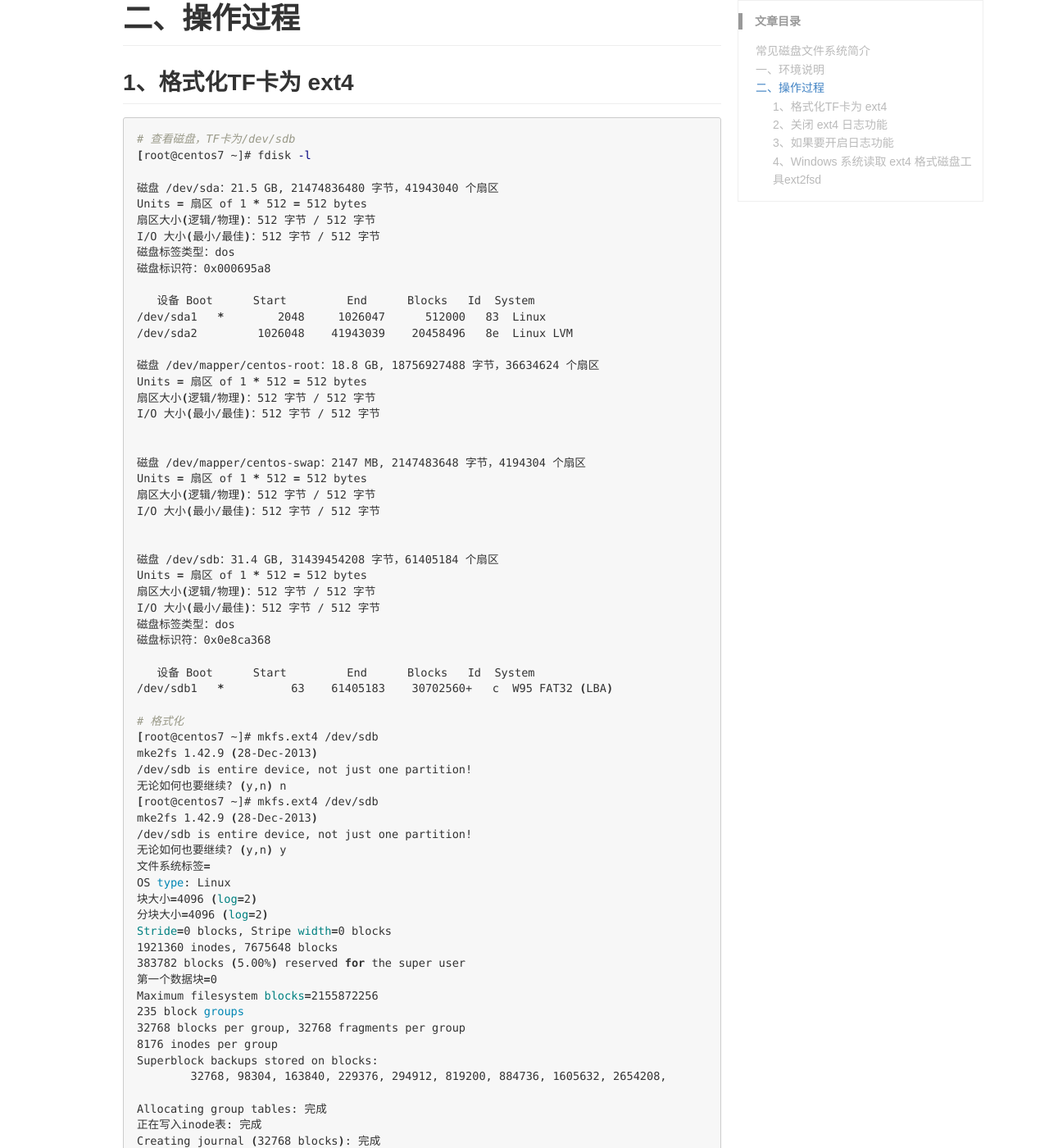
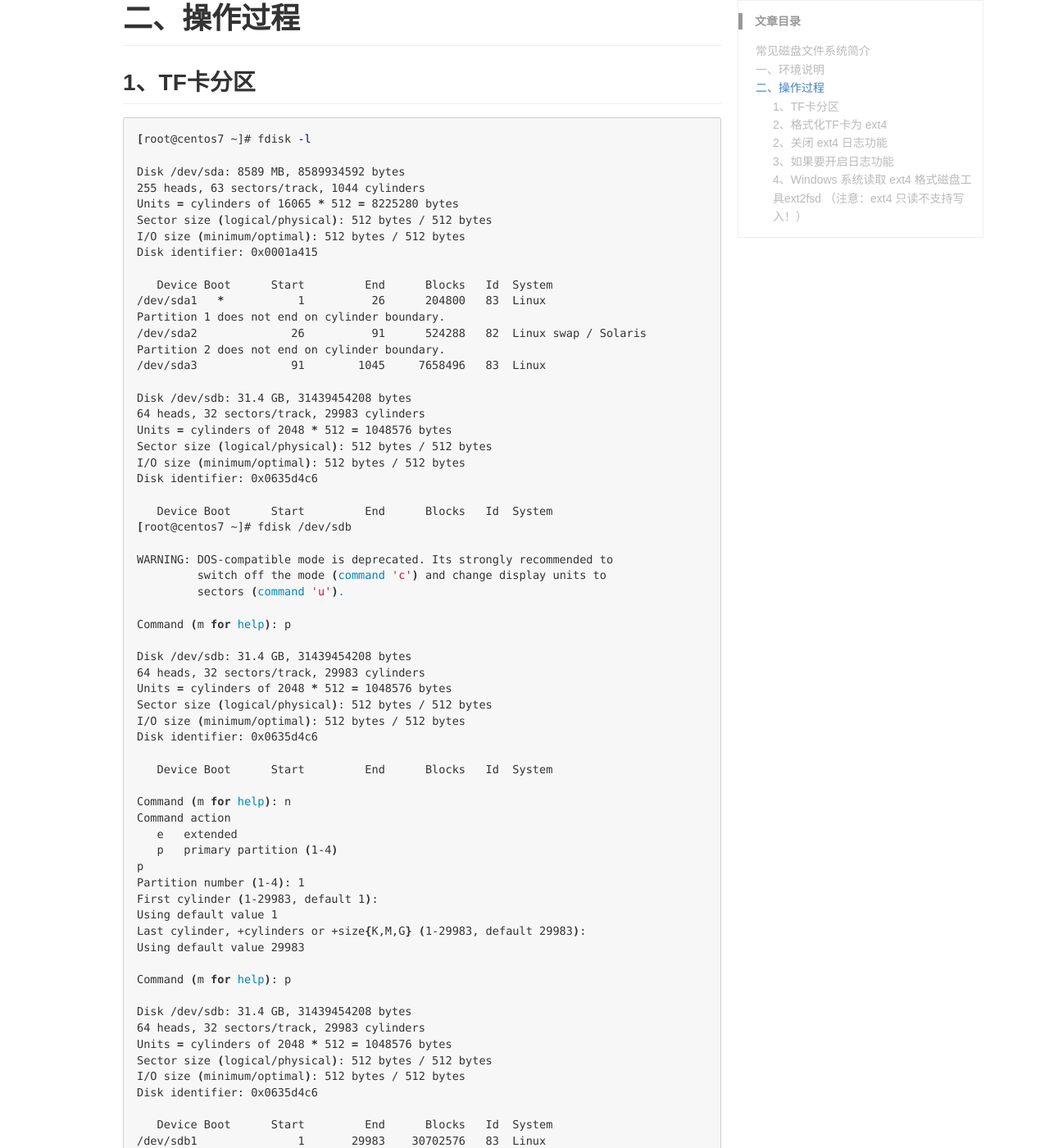
Before and after one commit to outmanzzq/outmanzzq.github.io, a Jekyll site: the page built from _posts/2018-01-05-closed-ext4-log.md, in a window 1280 px wide and 1400 px high, scrolled down 1362 px. Shown: the whole window at 82% size. Built offline with Jekyll 4.4.1, drawn with Linux system fonts in a browser that asks for light colours; comment, search, counter and statistics services are not loaded; some of the changed text lies outside the part shown.

Commit message:
add fdisk process fix TF card write error

````diff
--- a/_posts/2018-01-05-closed-ext4-log.md
+++ b/_posts/2018-01-05-closed-ext4-log.md
@@ -41,90 +41,124 @@ keywords: ext4, format
 
 # 二、操作过程
 
-## 1、格式化TF卡为 ext4
+## 1、TF卡分区
 
 ```shell
-# 查看磁盘，TF卡为/dev/sdb
 [root@centos7 ~]# fdisk -l
 
-磁盘 /dev/sda：21.5 GB, 21474836480 字节，41943040 个扇区
-Units = 扇区 of 1 * 512 = 512 bytes
-扇区大小(逻辑/物理)：512 字节 / 512 字节
-I/O 大小(最小/最佳)：512 字节 / 512 字节
-磁盘标签类型：dos
-磁盘标识符：0x000695a8
+Disk /dev/sda: 8589 MB, 8589934592 bytes
+255 heads, 63 sectors/track, 1044 cylinders
+Units = cylinders of 16065 * 512 = 8225280 bytes
+Sector size (logical/physical): 512 bytes / 512 bytes
+I/O size (minimum/optimal): 512 bytes / 512 bytes
+Disk identifier: 0x0001a415
 
-   设备 Boot      Start         End      Blocks   Id  System
-/dev/sda1   *        2048     1026047      512000   83  Linux
-/dev/sda2         1026048    41943039    20458496   8e  Linux LVM
+   Device Boot      Start         End      Blocks   Id  System
+/dev/sda1   *           1          26      204800   83  Linux
+Partition 1 does not end on cylinder boundary.
+/dev/sda2              26          91      524288   82  Linux swap / Solaris
+Partition 2 does not end on cylinder boundary.
+/dev/sda3              91        1045     7658496   83  Linux
 
-磁盘 /dev/mapper/centos-root：18.8 GB, 18756927488 字节，36634624 个扇区
-Units = 扇区 of 1 * 512 = 512 bytes
-扇区大小(逻辑/物理)：512 字节 / 512 字节
-I/O 大小(最小/最佳)：512 字节 / 512 字节
+Disk /dev/sdb: 31.4 GB, 31439454208 bytes
+64 heads, 32 sectors/track, 29983 cylinders
+Units = cylinders of 2048 * 512 = 1048576 bytes
+Sector size (logical/physical): 512 bytes / 512 bytes
+I/O size (minimum/optimal): 512 bytes / 512 bytes
+Disk identifier: 0x0635d4c6
 
+   Device Boot      Start         End      Blocks   Id  System
+[root@centos7 ~]# fdisk /dev/sdb
 
-磁盘 /dev/mapper/centos-swap：2147 MB, 2147483648 字节，4194304 个扇区
-Units = 扇区 of 1 * 512 = 512 bytes
-扇区大小(逻辑/物理)：512 字节 / 512 字节
-I/O 大小(最小/最佳)：512 字节 / 512 字节
+WARNING: DOS-compatible mode is deprecated. Its strongly recommended to
+         switch off the mode (command 'c') and change display units to
+         sectors (command 'u').
 
+Command (m for help): p
 
-磁盘 /dev/sdb：31.4 GB, 31439454208 字节，61405184 个扇区
-Units = 扇区 of 1 * 512 = 512 bytes
-扇区大小(逻辑/物理)：512 字节 / 512 字节
-I/O 大小(最小/最佳)：512 字节 / 512 字节
-磁盘标签类型：dos
-磁盘标识符：0x0e8ca368
+Disk /dev/sdb: 31.4 GB, 31439454208 bytes
+64 heads, 32 sectors/track, 29983 cylinders
+Units = cylinders of 2048 * 512 = 1048576 bytes
+Sector size (logical/physical): 512 bytes / 512 bytes
+I/O size (minimum/optimal): 512 bytes / 512 bytes
+Disk identifier: 0x0635d4c6
 
-   设备 Boot      Start         End      Blocks   Id  System
-/dev/sdb1   *          63    61405183    30702560+   c  W95 FAT32 (LBA)
+   Device Boot      Start         End      Blocks   Id  System
 
-# 格式化
-[root@centos7 ~]# mkfs.ext4 /dev/sdb
-mke2fs 1.42.9 (28-Dec-2013)
-/dev/sdb is entire device, not just one partition!
-无论如何也要继续? (y,n) n
-[root@centos7 ~]# mkfs.ext4 /dev/sdb
-mke2fs 1.42.9 (28-Dec-2013)
-/dev/sdb is entire device, not just one partition!
-无论如何也要继续? (y,n) y
-文件系统标签=
+Command (m for help): n
+Command action
+   e   extended
+   p   primary partition (1-4)
+p
+Partition number (1-4): 1
+First cylinder (1-29983, default 1):
+Using default value 1
+Last cylinder, +cylinders or +size{K,M,G} (1-29983, default 29983):
+Using default value 29983
+
+Command (m for help): p
+
+Disk /dev/sdb: 31.4 GB, 31439454208 bytes
+64 heads, 32 sectors/track, 29983 cylinders
+Units = cylinders of 2048 * 512 = 1048576 bytes
+Sector size (logical/physical): 512 bytes / 512 bytes
+I/O size (minimum/optimal): 512 bytes / 512 bytes
+Disk identifier: 0x0635d4c6
+
+   Device Boot      Start         End      Blocks   Id  System
+/dev/sdb1               1       29983    30702576   83  Linux
+
+Command (m for help): w
+The partition table has been altered!
+
+Calling ioctl() to re-read partition table.
+Syncing disks.
+```
+
+## 2、格式化TF卡为 ext4
+
+```shell
+[root@centos7 ~]# mkfs.ext4 /dev/sdb1
+mke2fs 1.41.12 (17-May-2010)
+Filesystem label=
 OS type: Linux
-块大小=4096 (log=2)
-分块大小=4096 (log=2)
+Block size=4096 (log=2)
+Fragment size=4096 (log=2)
 Stride=0 blocks, Stripe width=0 blocks
-1921360 inodes, 7675648 blocks
+1921360 inodes, 7675644 blocks
 383782 blocks (5.00%) reserved for the super user
-第一个数据块=0
-Maximum filesystem blocks=2155872256
+First data block=0
+Maximum filesystem blocks=4294967296
 235 block groups
 32768 blocks per group, 32768 fragments per group
 8176 inodes per group
 Superblock backups stored on blocks:
         32768, 98304, 163840, 229376, 294912, 819200, 884736, 1605632, 2654208,
+        4096000
 
-Allocating group tables: 完成
-正在写入inode表: 完成
-Creating journal (32768 blocks): 完成
-Writing superblocks and filesystem accounting information: 完成
+Writing inode tables: done
+Creating journal (32768 blocks): done
+Writing superblocks and filesystem accounting information: done
+
+This filesystem will be automatically checked every 21 mounts or
+180 days, whichever comes first.  Use tune2fs -c or -i to override.
 ```
 
 ## 2、关闭 ext4 日志功能
 
 ```shell
 # 查看是否开启日志功能
-[root@centos7 ~]# dumpe2fs /dev/sdb | grep 'Filesystem features' | grep 'has_journal'
-dumpe2fs 1.42.9 (28-Dec-2013)
-Filesystem features:      has_journal ext_attr resize_inode dir_index filetype extent 64bit flex_bg sparse_super large_file huge_file uninit_bg dir_nlink extra_isize
+[root@centos7 ~]# dumpe2fs /dev/sdb1 | grep 'Filesystem features' | grep 'has_journal'
+dumpe2fs 1.41.12 (17-May-2010)
+Filesystem features:      has_journal ext_attr resize_inode dir_index filetype extent flex_bg sparse_super large_file huge_file uninit_bg dir_nlink extra_isize
 
 # 关闭日志功能
-[root@centos7 ~]# tune2fs -O ^has_journal /dev/sdb
-tune2fs 1.42.9 (28-Dec-2013)
+[root@centos7 ~]# tune2fs -O ^has_journal /dev/sdb1
+tune2fs 1.41.12 (17-May-2010)
 
 #检查
-[root@centos7 ~]# dumpe2fs /dev/sdb | grep 'Filesystem features' | grep 'has_journal'
-dumpe2fs 1.42.9 (28-Dec-2013)
+[root@centos7 ~]# dumpe2fs /dev/sdb1 | grep 'Filesystem features' | grep 'has_journal'
+dumpe2fs 1.41.12 (17-May-2010)
 
 # 弹出TF卡
 [root@centos7 ~]# eject /dev/sdb
@@ -134,20 +168,18 @@ dumpe2fs 1.42.9 (28-Dec-2013)
 
 ```shell
 # 开启日志
-[root@centos7 ~]# tune2fs -O has_journal /dev/sdb
+[root@centos7 ~]# tune2fs -O has_journal /dev/sdb1
 tune2fs 1.42.9 (28-Dec-2013)
 Creating journal inode: 完成
 
 #检查
-[root@centos7 ~]# dumpe2fs /dev/sdb | grep 'Filesystem features' | grep 'has_journal'
+[root@centos7 ~]# dumpe2fs /dev/sdb1 | grep 'Filesystem features' | grep 'has_journal'
 dumpe2fs 1.42.9 (28-Dec-2013)
 Filesystem features:      has_journal ext_attr resize_inode dir_index filetype extent 64bit flex_bg sparse_super large_file huge_file uninit_bg dir_nlink extra_isize
 ```
 
-## 4、Windows 系统读取 ext4 格式磁盘工具ext2fsd
+## 4、Windows 系统读取 ext4 格式磁盘工具ext2fsd （注意：ext4 只读不支持写入！）
 
->注意：ext4 格式只读不支持写入！
-
-下载链接：<https://sourceforge.net/projects/ext2fsd/files/latest/download?source=files>
+<https://sourceforge.net/projects/ext2fsd/files/latest/download?source=files>
 
 > 参考链接：<http://www.cnblogs.com/jusonalien/p/5032973.html>
````
